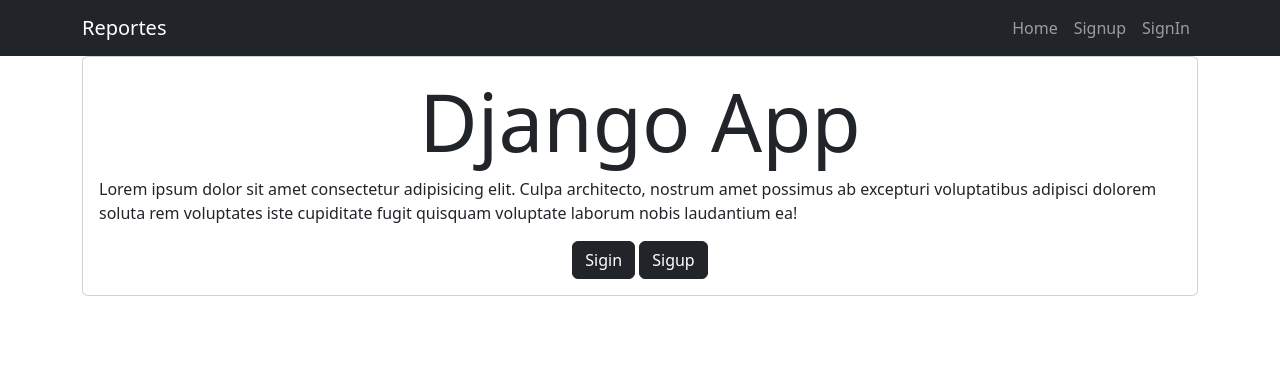
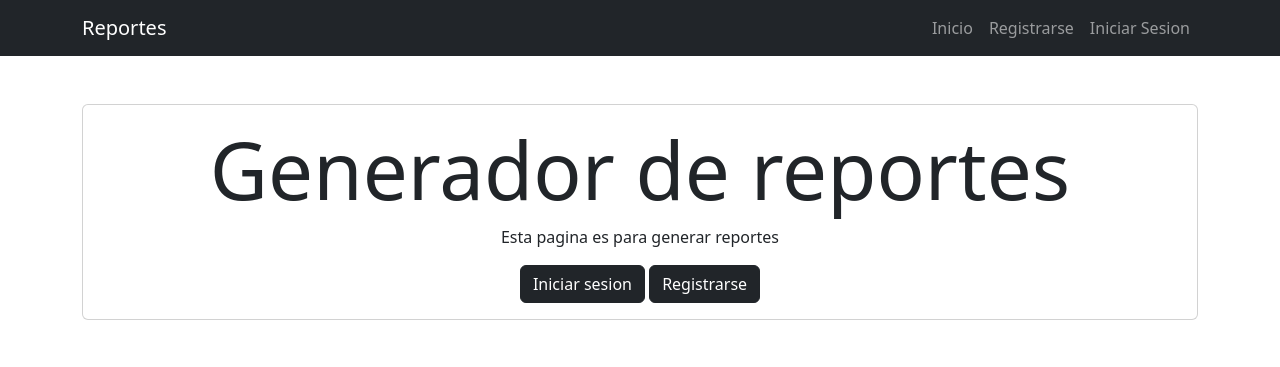
Before and after one commit to LuisAvbax/ContaineReport, a Django app: page / in a window 1280 px wide. Shown: the top 367 px of the page. Run offline with Django 4.2, Linux system fonts and the light colour scheme.

Commit message:
Modificaciones al diseño para reportes

```diff
--- a/Django Crud/tasks/templates/base.html
+++ b/Django Crud/tasks/templates/base.html
@@ -28,29 +28,28 @@
         <div class="collapse navbar-collapse" id="navbarNav">
           <ul class="navbar-nav ms-auto">
             <li class="nav-item">
-              <a href="/" class="nav-link">Home</a>
+              <a href="/" class="nav-link">Inicio</a>
             </li>
             {% if user.is_authenticated %}
             <li class="nav-item">
-              <a href="{% url 'tasks' %}" class="nav-link">Tasks Pending</a>
+              <a href="{% url 'tasks' %}" class="nav-link">Reportes Pendientes</a>
             </li>
             <li class="nav-item">
-              <a href="{% url 'tasks_completed' %}" class="nav-link"
-                >Tasks Completed</a
+              <a href="{% url 'tasks_completed' %}" class="nav-link">Reportes Completados</a
               >
             </li>
             <li class="nav-item">
-              <a href="/tasks/create" class="nav-link">Create task</a>
+              <a href="/tasks/create" class="nav-link">Crear Reporte</a>
             </li>
             <li class="nav-item">
-              <a href="/logout" class="nav-link">Logout</a>
+              <a href="/logout" class="nav-link">Salir</a>
             </li>
             {% else %}
             <li class="nav-item">
-              <a href="/signup" class="nav-link">Signup</a>
+              <a href="/signup" class="nav-link">Registrarse</a>
             </li>
             <li class="nav-item">
-              <a href="/signin" class="nav-link">SignIn</a>
+              <a href="/signin" class="nav-link">Iniciar Sesion</a>
             </li>
             {% endif %}
           </ul>
--- a/Django Crud/tasks/templates/create_task.html
+++ b/Django Crud/tasks/templates/create_task.html
@@ -4,7 +4,7 @@
 <main class="container">
     <div class="row">
         <div class="col-md-4 offser-md-4 mt-5">
-            <h1>Create Task</h1>
+            <h1>Crear Reporte</h1>
             {{error}}
             <form action="/tasks/create/" method="POST" class="car card-body">
                 {% csrf_token %}
--- a/Django Crud/tasks/templates/home.html
+++ b/Django Crud/tasks/templates/home.html
@@ -1,23 +1,20 @@
 {% extends 'base.html' %} {% block content %}
-<main class="container py.5">
+<main class="container py-5 ">
     <section class="card card-body">
-        <h1 class="display-1 text-center">Django App</h1>
-        <p>
-          Lorem ipsum dolor sit amet consectetur adipisicing elit. Culpa architecto,
-          nostrum amet possimus ab excepturi voluptatibus adipisci dolorem soluta rem
-          voluptates iste cupiditate fugit quisquam voluptate laborum nobis laudantium
-          ea!
+        <h1 class="display-1 text-center">Generador de reportes</h1>
+        <p class="text-center">
+            Esta pagina es para generar reportes
         </p>
 
         <div class="text-center">
             <a class ="btn btn-dark" href="/signin/">
-                Sigin
+                Iniciar sesion
             </a>
 
             <a class ="btn btn-dark" href="/signup/">
-                Sigup
+                Registrarse
             </a>
         </div>
-      </section>
+    </section>
 </main>
 {% endblock %}
--- a/Django Crud/tasks/templates/signin.html
+++ b/Django Crud/tasks/templates/signin.html
@@ -5,7 +5,7 @@
     <div class="row">
         <section class="col-md-4 offset-md-4 mt-5">
             <form action="/signin/" method="POST" class="card card-body">
-                <h1 class="text-center">SignIn</h1>
+                <h1 class="text-center">Iniciar Sesion</h1>
 
                 {{error}}
                 {% csrf_token %}
@@ -15,11 +15,11 @@
                             </div>
 
                             <div class="mb-3">
-                                <label for="password">Contraseña</label>
+                                <label for="password">Contraseña:</label>
                                 <input type="password" name="password" id="password" class="form-control" placeholder="Escribe tu contraseña">
                             </div>
                 <button class="btn btn-primary">
-                    Signin
+                    Entrar
                 </button>
             </form>
         </section>
--- a/Django Crud/tasks/templates/signup.html
+++ b/Django Crud/tasks/templates/signup.html
@@ -7,7 +7,7 @@
     <div class="row">
         <div class="col-md-4 offset-md-4 mt-5">
             <form method="POST" class="card card-body">
-                <h1 class="text-center">Signup</h1>
+                <h1 class="text-center">Registrarse</h1>
                 {{error}}
                 {% csrf_token %}
 
@@ -27,7 +27,7 @@
                 </div>
 
                 <button class="btn btn-primary">
-                    signup
+                    Terminar Registro
                 </button>
             </form>
         </div>
--- a/Django Crud/tasks/templates/tasks.html
+++ b/Django Crud/tasks/templates/tasks.html
@@ -5,7 +5,7 @@
 <main class="container">
     <div class="row">
         <div class="col-md-6 offset-md-3">
-            <h1 class="text-center display-3 py-5">Tareas Pendientes</h1>
+            <h1 class="text-center display-4 py-5 ">Reportes de contenedores</h1>
             <ul class="list-group">
                 {% for task in tasks %}
                 <a class="list-group-item" href="{% url 'task_detail' task.id %}">
--- a/Django Crud/tasks/views.py
+++ b/Django Crud/tasks/views.py
@@ -7,6 +7,7 @@ from .forms import TaskForm
 from .models import Task
 from django.utils import timezone
 from django.contrib.auth.decorators import login_required
+
 
 # Create your views here.
 # Crear algo cuando una url es visitada
@@ -70,7 +71,7 @@ def tasks_completed(request):
 
 @login_required
 def create_task(request):
-    if request== 'GET':
+    if request.method== 'GET':
         return render (request, 'create_task.html',{
             'form': TaskForm
         })
```
Also changed, not shown: Django Crud/db.sqlite3.
